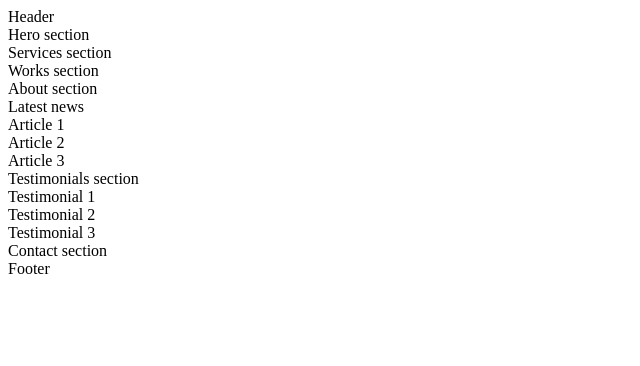
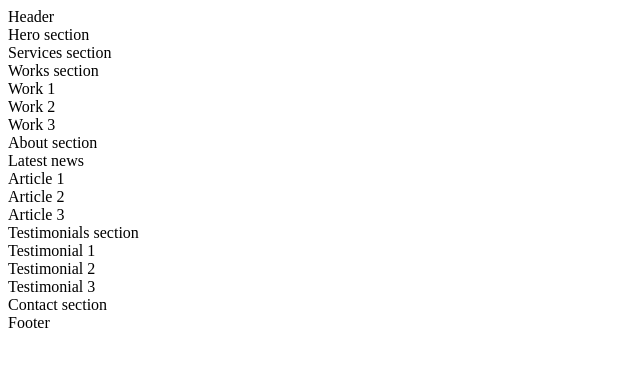
Before and after one commit to joyeuxclement87/alx-frontend, a plain HTML site: page 0x00-html_advanced/6-index.html in a window 1280 px wide. Shown: the whole page, without its empty margins (0-640 px from the left). Drawn offline with Linux system fonts and the light colour scheme.

Commit message:
working with 6 index.html

```diff
--- a/0x00-html_advanced/6-index.html
+++ b/0x00-html_advanced/6-index.html
@@ -19,8 +19,18 @@
       <section>
         Services section
       </section>
+
       <section>
         Works section
+        <article>
+          Work 1
+        </article>
+        <article>
+          Work 2
+        </article>
+        <article>
+          Work 3
+        </article>
       </section>
       <section>
         About section
```
